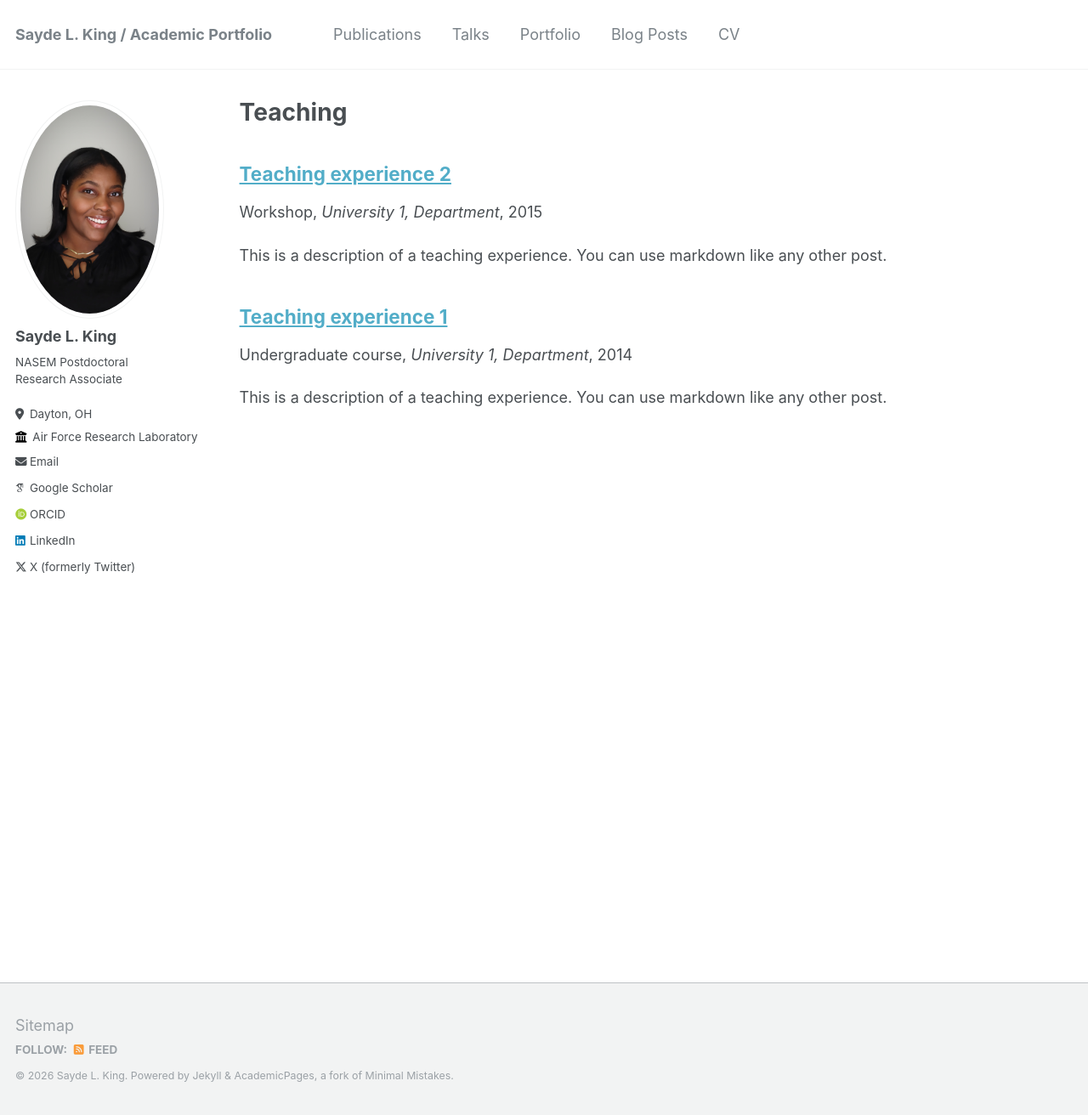
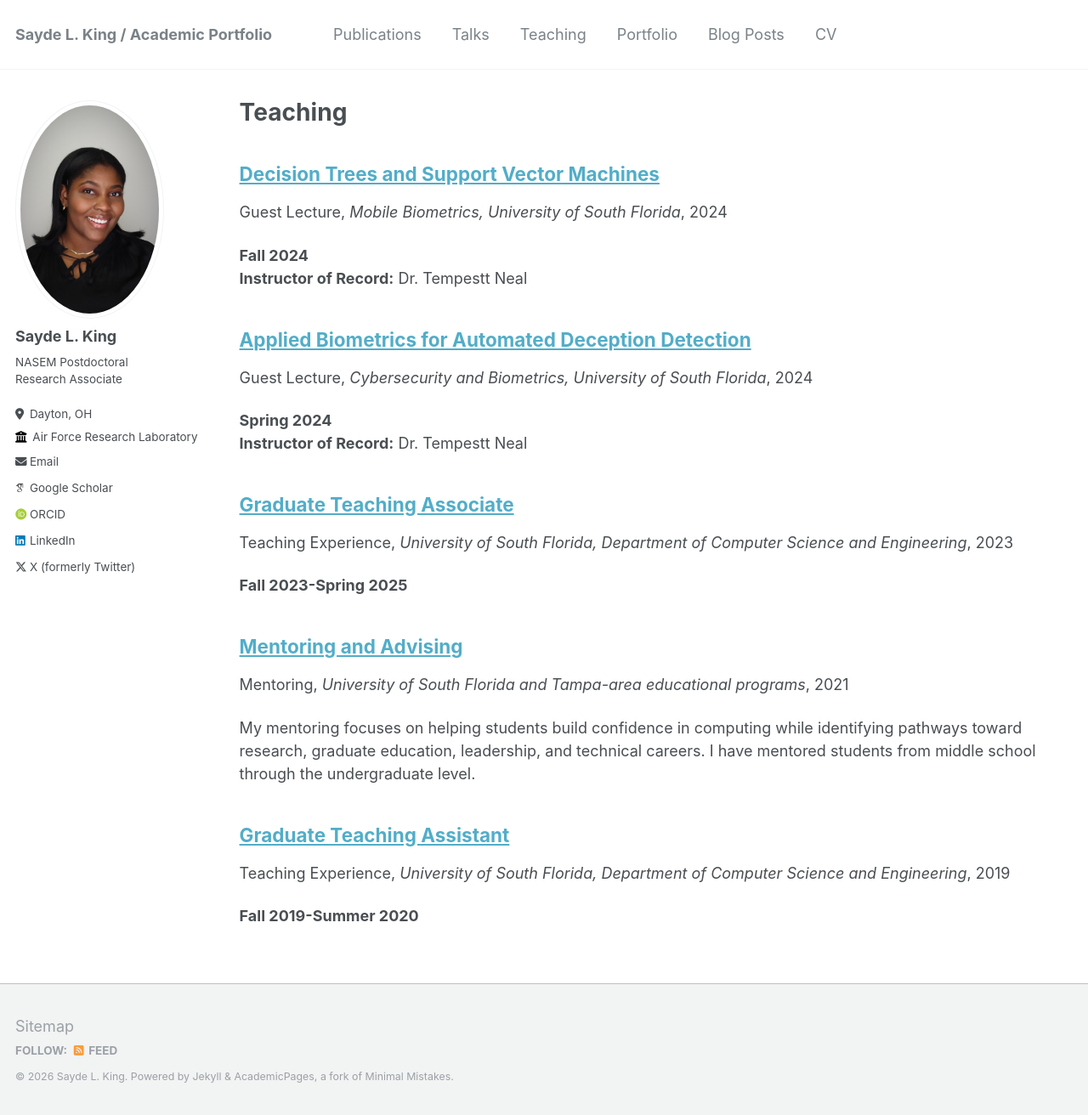
Before and after one commit to saydeking/saydeking.github.io, a Jekyll site: the page built from _pages/teaching.html, in a window 1280 px wide and 1312 px high. Shown: the whole window at 85% size. Built offline with Jekyll 4.4.1, drawn with Linux system fonts in a browser that asks for light colours; some web fonts are replaced.

Commit message:
cv teaching updates

```diff
--- a/_data/navigation.yml
+++ b/_data/navigation.yml
@@ -6,8 +6,8 @@ main:
   - title: "Talks"
     url: /talks/
 
-#  - title: "Teaching"
-#    url: /teaching/
+  - title: "Teaching"
+    url: /teaching/
 
   - title: "Portfolio"
     url: /portfolio/
--- a/_teaching/2014-spring-teaching-1.md
+++ /dev/null
@@ -1,20 +0,0 @@
----
-title: "Teaching experience 1"
-collection: teaching
-type: "Undergraduate course"
-permalink: /teaching/2014-spring-teaching-1
-venue: "University 1, Department"
-date: 2014-01-01
-location: "City, Country"
----
-
-This is a description of a teaching experience. You can use markdown like any other post.
-
-Heading 1
-======
-
-Heading 2
-======
-
-Heading 3
-======
--- a/_teaching/2015-spring-teaching-2.md
+++ /dev/null
@@ -1,20 +0,0 @@
----
-title: "Teaching experience 2"
-collection: teaching
-type: "Workshop"
-permalink: /teaching/2015-spring-teaching-1
-venue: "University 1, Department"
-date: 2015-01-01
-location: "City, Country"
----
-
-This is a description of a teaching experience. You can use markdown like any other post.
-
-Heading 1
-======
-
-Heading 2
-======
-
-Heading 3
-======
--- /dev/null
+++ b/_teaching/2019-graduate-teaching-assistant.md
@@ -0,0 +1,19 @@
+---
+title: "Graduate Teaching Assistant"
+collection: teaching
+type: "Teaching Experience"
+permalink: /teaching/2019-graduate-teaching-assistant
+venue: "University of South Florida, Department of Computer Science and Engineering"
+date: 2019-08-01
+location: "Tampa, Florida"
+---
+
+**Fall 2019-Summer 2020**
+
+Supported approximately 75 undergraduate and graduate students through instructional preparation, grading, and direct student support.
+
+**Courses supported:**
+
+- Software Systems Development
+- Biometric Authentication on Mobile Devices
+- Automata Theory and Formal Languages
--- /dev/null
+++ b/_teaching/2021-mentoring-and-advising.md
@@ -0,0 +1,48 @@
+---
+title: "Mentoring and Advising"
+collection: teaching
+type: "Mentoring"
+permalink: /teaching/mentoring-and-advising
+venue: "University of South Florida and Tampa-area educational programs"
+date: 2021-08-01
+location: "Tampa, Florida"
+---
+
+My mentoring focuses on helping students build confidence in computing while identifying pathways toward research, graduate education, leadership, and technical careers. I have mentored students from middle school through the undergraduate level.
+
+## Mentoring Recognition
+
+**Apple Polishing Award, University of South Florida Ambassadors, 2022**
+
+*This award signifies a staff or faculty member who greatly impacted a student ambassador's experience at the Unvierstiy of South Florida. I was nominated by student ambassador, Kianna Freeman, for my mentorship in application to PhD programs and in conducting undergraduate research.*
+
+## Undergraduate Mentoring
+
+### Florida IT Graduation Attainment Pathways
+
+**Scholar Mentor, University of South Florida**
+*Fall 2021-Spring 2023*
+
+Provided academic and professional mentorship to undergraduate scholars, including resume review, guidance on research and leadership opportunities, and individualized academic-success support.
+
+### Selected Mentees
+
+- **Georgia Ng Wai**, Computer Science undergraduate - Conducted undergraduate research in artificial intelligence and coauthored the Best Paper at the International Conference on Social Computing, Behavioral-Cultural Modeling & Prediction and Behavior Representation in Modeling and Simulation (SBP-BRiMS).
+- **Phuong Dang**, Computer Science undergraduate - Conducted undergraduate research in artificial intelligence and coauthored a paper published in the proceedings of the IEEE International Conference on Automatic Face and Gesture Recognition (FG).
+- **Kianna Freeman**, Economics undergraduate - Gained undergraduate research experience and received guidance on graduate-school applications; accepted to the University of Michigan Ph.D. program in Economics and Econometrics.
+
+## K-12 Computing Mentoring
+
+### Machine Learning Club
+
+**Mentor, Patel High School**
+*Fall 2020-Fall 2022*
+
+Developed lessons and curriculum introducing core machine learning concepts to students in grades 9-12. Established assessment tools to provide feedback to participating students and support teaching partners.
+
+### Bulls Engineering Youth Experience
+
+**Mentor, University of South Florida**
+*May-July 2018*
+
+Taught robotics and engineering concepts to middle school students from low- and middle-income communities in Hillsborough County. Led program projects and cultivated an environment of growth, humility, and empowerment.
--- /dev/null
+++ b/_teaching/2023-graduate-teaching-associate.md
@@ -0,0 +1,15 @@
+---
+title: "Graduate Teaching Associate"
+collection: teaching
+type: "Teaching Experience"
+permalink: /teaching/2023-graduate-teaching-associate
+venue: "University of South Florida, Department of Computer Science and Engineering"
+date: 2023-08-01
+location: "Tampa, Florida"
+---
+
+**Fall 2023-Spring 2025**
+
+Supported undergraduate and graduate instruction in *Smart and Connected Health and Mobile Biometrics* and *Security and Privacy in Machine Learning*. Assessed coursework for classes of 65-70 students, provided individualized feedback, held office hours, and maintained grading records through learning management systems.
+
+Developed mobile application demonstrations with detailed instructional videos that connected technical implementation to course concepts.
--- /dev/null
+++ b/_teaching/2024-applied-biometrics-deception-detection.md
@@ -0,0 +1,14 @@
+---
+title: "Applied Biometrics for Automated Deception Detection"
+collection: teaching
+type: "Guest Lecture"
+permalink: /teaching/2024-applied-biometrics-deception-detection
+venue: "Cybersecurity and Biometrics, University of South Florida"
+date: 2024-01-01
+location: "Tampa, Florida"
+---
+
+**Spring 2024**
+**Instructor of Record:** Dr. Tempestt Neal
+
+Delivered a guest lecture connecting behavioral biometrics and machine learning with automated deception detection, including computational approaches and human-centered considerations.
--- /dev/null
+++ b/_teaching/2024-decision-trees-support-vector-machines.md
@@ -0,0 +1,14 @@
+---
+title: "Decision Trees and Support Vector Machines"
+collection: teaching
+type: "Guest Lecture"
+permalink: /teaching/2024-decision-trees-support-vector-machines
+venue: "Mobile Biometrics, University of South Florida"
+date: 2024-08-01
+location: "Tampa, Florida"
+---
+
+**Fall 2024**
+**Instructor of Record:** Dr. Tempestt Neal
+
+Delivered a technical guest lecture on decision trees and support vector machines, connecting supervised classification methods to biometric data and applications.
```
Also changed, not shown: _pages/about.md (+1 -1 lines), _talks/2013-03-01-talk-2.md (+1 -1 lines), 2 other files.
